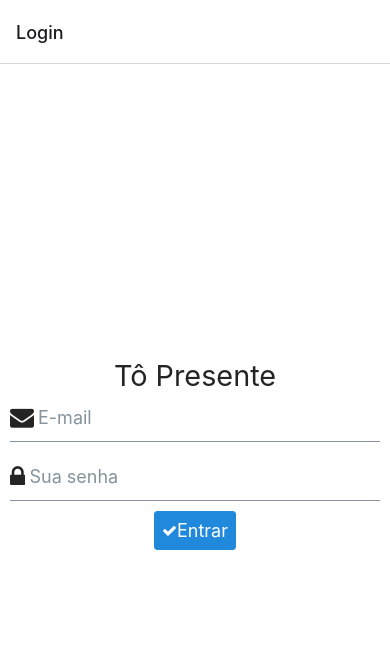
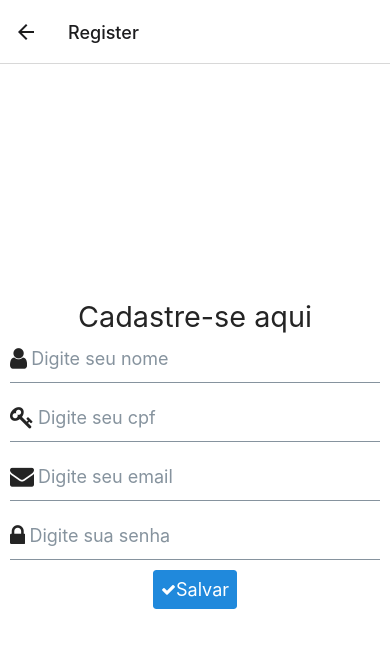
Before and after one commit to RodrigoSouzza/Project-To-Presente, a React Native app in the folder App/: screen /Register in a window 390 px wide. Shown: the top 648 px of the page. Built offline with nearby package versions, Linux system fonts and the light colour scheme.

Commit message:
criacao de tela de cadastro e teclados apropriados

```diff
--- a/App/App.js
+++ b/App/App.js
@@ -5,6 +5,7 @@ import { createStackNavigator } from '@react-navigation/stack';
 import { NavigationContainer } from '@react-navigation/native';
 import LoginScreen from './screens/LoginScreen';
 import MainScreen from './screens/MainScreen';
+import RegisterScreen from './screens/RegisterScreen';
 
 
 const Stack = createStackNavigator();
@@ -14,6 +15,7 @@ function MyStack() {
     <Stack.Navigator>
       <Stack.Screen name="Login" component={LoginScreen} />
       <Stack.Screen name="Main" component={MainScreen} />
+      <Stack.Screen name="Register" component={RegisterScreen} />
     </Stack.Navigator>
   );
 }
--- a/App/screens/LoginScreen.js
+++ b/App/screens/LoginScreen.js
@@ -15,23 +15,30 @@ export default function LoginScreen({navigation}) {
         index: 0,
         routes:[{name: "Main"}]
     })
-    }
+}
+
+const Register = () => {
+    navigation.navigate("Register")
+}
 
   return (
     <View style={styles.container}>
       <Text h3>Tô Presente</Text>
+
       <Input
-      placeholder="E-mail"
+      placeholder="Digite seu e-mail"
       leftIcon={{type: 'font-awesome', name: 'envelope'}}
       onChangeText={value => setEmail(value)}
       keyboardType="email-address"
       />
+
       <Input
-      placeholder="Sua senha"
+      placeholder="Digite sua senha"
       leftIcon={{type: 'font-awesome', name: 'lock'}}
       onChangeText={value => setPassword(value)}
       secureTextEntry={true}
       />
+
       <Button
       icon={
         <Icon
@@ -43,6 +50,18 @@ export default function LoginScreen({navigation}) {
       title="Entrar"
       onPress={() => login()}
       />
+
+      <Button
+      icon={
+        <Icon
+        name="user"
+        size={15}
+        color="white"
+        />
+      }
+      title="Cadastrar"
+      onPress={() => Register()}
+      />
     </View>
   );
 }
--- /dev/null
+++ b/App/screens/RegisterScreen.js
@@ -0,0 +1,66 @@
+import 'react-native-gesture-handler';
+import React, { useState } from 'react';
+import { View } from 'react-native';
+import { Button, Input, Text} from 'react-native-elements';
+import Icon from 'react-native-vector-icons/FontAwesome';
+import styles from '../styles/mainStyle';
+
+export default function RegisterScreen({navigation}) {
+
+    const [name, setName] = useState(null)
+    const [cpf, setCpf] = useState(null)
+    const [email, setEmail] = useState(null)
+    const[password, setPassword] = useState(null)
+
+    const save = () => {
+        console.log("Salvou")
+    }
+
+  return (
+    <View style={styles.container}>
+      <Text h3>Cadastre-se aqui</Text>
+
+      <Input
+      placeholder="Digite seu nome"
+      leftIcon={{type: 'font-awesome', name: 'user'}}
+      onChangeText={value => setName(value)}
+      />
+
+      <Input
+      placeholder="Digite seu cpf"
+      leftIcon={{type: 'font-awesome', name: 'key'}}
+      onChangeText={value => setCpf(value)}
+      keyboardType= "number-pad"
+      returnKeyType="done"
+      />
+
+      <Input
+      placeholder="Digite seu email"
+      leftIcon={{type: 'font-awesome', name: 'envelope'}}
+      onChangeText={value => setEmail(value)}
+      keyboardType="email-address"
+      />
+
+      <Input
+      placeholder="Digite sua senha"
+      leftIcon={{type: 'font-awesome', name: 'lock'}}
+      onChangeText={value => setPassword(value)}
+      secureTextEntry={true}
+      returnKeyType="done"
+      />
+
+      <Button
+      icon={
+        <Icon
+        name="check"
+        size={15}
+        color="white"
+        />
+      }
+      title="Salvar"
+      onPress={() => save()}
+      />
+
+    </View>
+  );
+}
--- a/App/styles/mainStyle.js
+++ b/App/styles/mainStyle.js
@@ -8,5 +8,4 @@ const styles = StyleSheet.create({
       justifyContent: 'center',
     },
   });
-
   export default styles
```
